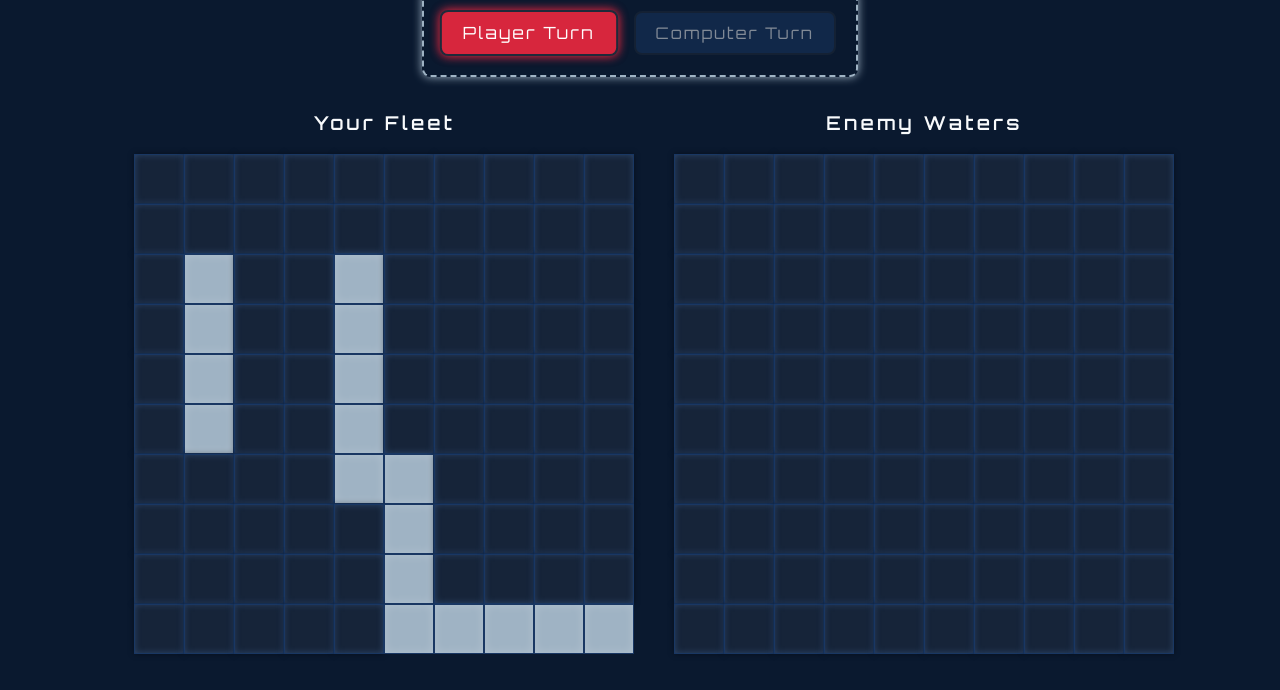
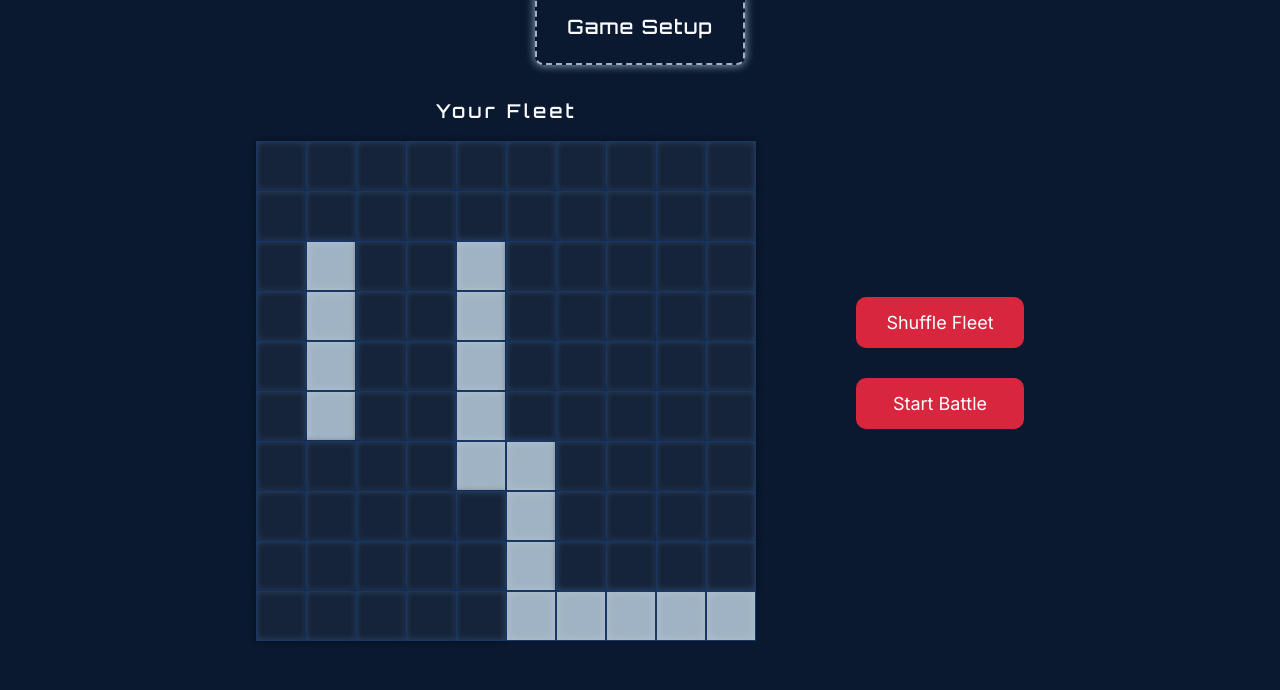
Before and after one commit to sameeksha-dalvi/battleship-game, a website built with webpack: page src/template.html in a window 1280 px wide. Shown: the part 110-800 px from the top of the page. Built offline with nearby package versions, Linux system fonts and the light colour scheme.

Commit message:
feat: add gamePhase state and initial setup UI for fleet selection

```diff
--- a/src/index.js
+++ b/src/index.js
@@ -7,6 +7,18 @@ import hitSrc from "./sounds/hit.mp3";
 import missSrc from "./sounds/miss.mp3";
 import playerSrc from "./sounds/playerTurn.mp3";
 import computerSrc from "./sounds/computerTurn.mp3";
+
+
+let gamePhase = 'setup';
+
+if(gamePhase === 'setup'){
+    document.querySelector('#player2-board').classList.add('hidden')
+    document.querySelector('#player2-heading').classList.add('hidden')
+    document.querySelector('#turn-indicator').classList.add('hidden')
+    document.querySelector('.gameboard-container').classList.add('setup-phase')
+}
+
+
 
 const p1 = player("human");
 const p2 = player("computer");
@@ -79,8 +91,8 @@ p2.board.placeRandomShip(p2Ship3);
 p2.board.placeRandomShip(p2Ship4);
 p2.board.placeRandomShip(p2Ship5);
 
-console.log(p1.board.getBoard());
-console.log(p2.board.getBoard());
+//console.log(p1.board.getBoard());
+//console.log(p2.board.getBoard());
 
 renderBoard(p1.board.getBoard(), "player1");
 renderBoard(p2.board.getBoard(), "player2");
--- a/src/style.css
+++ b/src/style.css
@@ -78,9 +78,10 @@ body {
 
 .gameboard-container {
     display: flex;
-    gap: 40px;
+    gap: 10px;
     justify-content: space-between;
     width: 80%;
+    align-items: center;
 }
 
 .ship {
@@ -442,3 +443,37 @@ body {
   margin-right: 8px;
   border-radius: 3px;
 }
+
+.setup-banner {
+    margin-bottom: 20px;
+    font-family: Orbitron;
+    border: 2px dashed var(--color-secondary-light);
+    padding: 5px 30px;
+    margin-bottom: 0px;
+    border-radius: 8px;
+    box-shadow: 0 0 10px var(--color-secondary-light);
+    letter-spacing: 2px;
+}
+
+.gameboard-container.setup-phase {
+    justify-content: center;
+    gap: 50px;
+}
+
+.setup-btns{
+    display: flex;
+    flex-direction: column;
+    gap:30px;
+}
+
+.setup-btns > button{
+    padding: 15px 30px;
+    border-radius: 10px;
+    background: var(--color-accent);
+    color: white;
+    border: none;
+    font-size: 18px;
+    cursor: pointer;
+    font-family: Inter;
+    transition: 0.2s;
+}
--- a/src/template.html
+++ b/src/template.html
@@ -30,6 +30,9 @@
             <div class="turn-box player-turn active">Player Turn</div>
             <div class="turn-box computer-turn">Computer Turn</div>
         </div>
+        <div id="setup-header" class="setup-banner">
+            <h3>Game Setup</h1>
+        </div>
         <div class="game-status hidden">Winner</div>
         <!-- Winner Overlay -->
 
@@ -42,9 +45,13 @@
                 <h2 id="player2-heading" class="board-heading"></h2>
                 <div id="player2-board" class="game-board"></div>
             </div>
-
+            <div class="setup-btns">
+                <button>Shuffle Fleet</button>
+                <button>Start Battle</button>
+            </div>
 
         </div>
+
     </div>
     <div class="howto-overlay hidden">
         <div class="howto-box">
```
